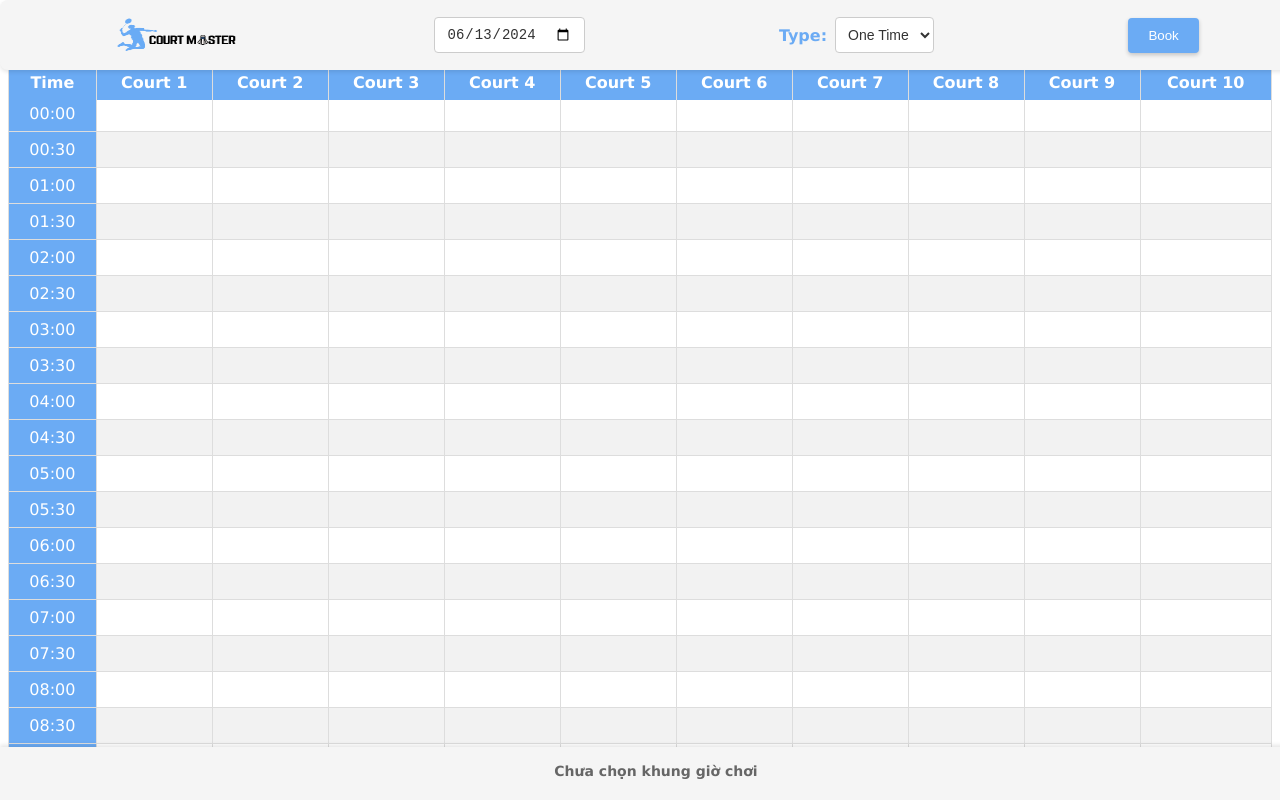
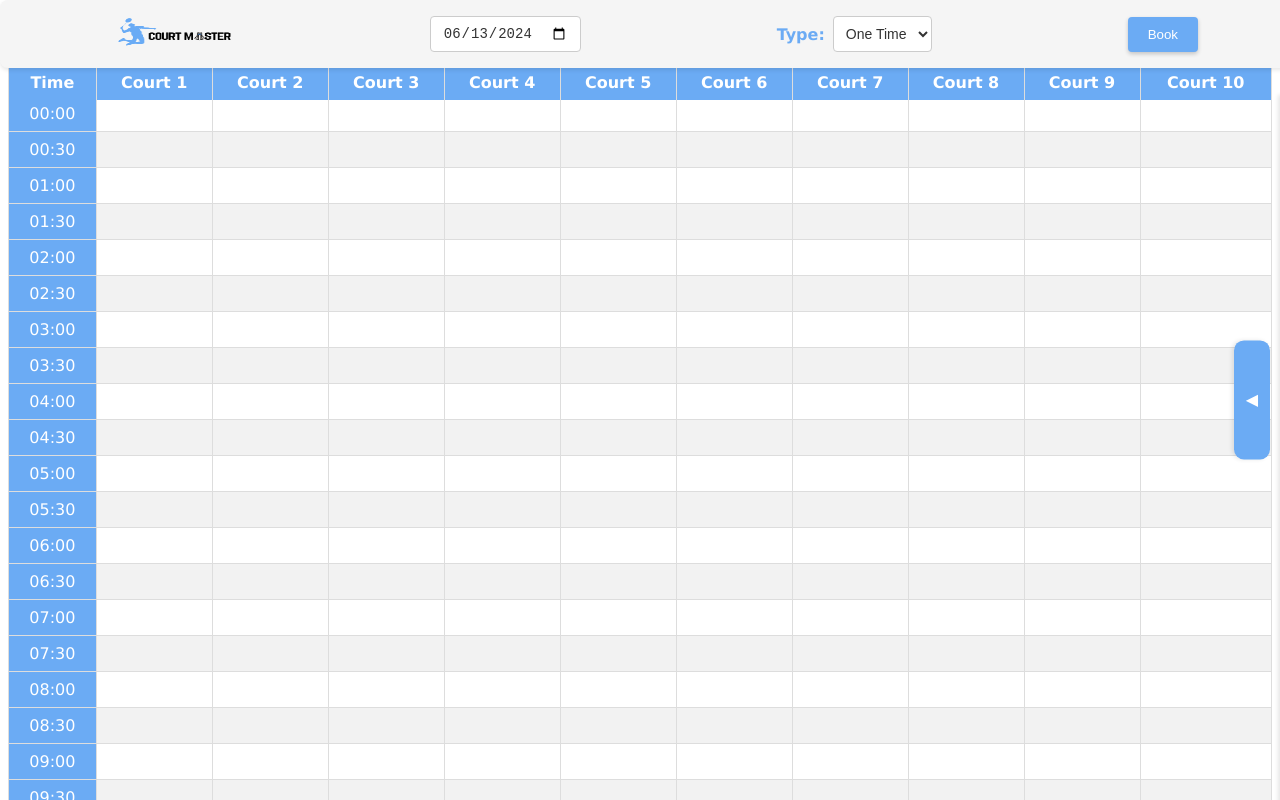
Before and after one commit to Zapz31/Court-Master-Frontend, a Vue app: page /schedule in a window 1280 px wide. Shown: the top 800 px of the page. Built offline with nearby package versions, Linux system fonts and the light colour scheme.

Commit message:
Render slot base on date sucessfully

```diff
--- a/src/components/Detail/ClubDetail.vue
+++ b/src/components/Detail/ClubDetail.vue
@@ -358,7 +358,7 @@ h4 {
 }
 
 .image-container {
-  margin-left: 108px;
+  margin-left: 28px;
   display: flex;
   justify-content: center;
   align-items: center;
--- a/src/components/Detail/Logo.vue
+++ b/src/components/Detail/Logo.vue
@@ -1,12 +1,15 @@
 <template>
   <div class="logo">
-    <router-link to="/">
+    <a href="/">
       <img
         src="../../../public/img/mono_blue.png"
         alt="logo_img"
         class="image_logo"
       />
-    </router-link>
+    </a>
+    <!-- <router-link to="/">
+
+    </router-link> -->
   </div>
 </template>
 
--- a/src/components/Homepage/ClubCard.vue
+++ b/src/components/Homepage/ClubCard.vue
@@ -15,7 +15,7 @@
         />
         <h3>{{ club.clubName }}</h3>
         <p>Address: {{ club.clubAddress }}</p>
-        <p>Average price: {{ club.averagePrice }} VND/hour</p>
+        <p>Average price: {{ club.averagePrice }}₫/h</p>
       </router-link>
     </div>
   </div>
--- a/src/components/Homepage/Logo.vue
+++ b/src/components/Homepage/Logo.vue
@@ -1,10 +1,12 @@
 <template>
   <div class="logo">
-    <img
-      src="../../../public/img/mono_blue.png"
-      alt="logo_img"
-      class="image_logo"
-    />
+    <a href="/">
+      <img
+        src="../../../public/img/mono_blue.png"
+        alt="logo_img"
+        class="image_logo"
+      />
+    </a>
   </div>
 </template>
 
--- a/src/components/Schedule/ScheduleController.vue
+++ b/src/components/Schedule/ScheduleController.vue
@@ -1,6 +1,8 @@
 <template>
   <div class="controller">
-    <img src="../../../public/img/mono_blue_crop.png" class="logo" alt="" />
+    <a href="/">
+      <img src="../../../public/img/mono_blue_crop.png" class="logo" alt="" />
+    </a>
     <div class="date-picker">
       <input type="date" v-model="selectedDate" @change="handleDateChange" />
     </div>
@@ -129,7 +131,7 @@ const handleDateChange = () => {
 }
 
 .logo {
-  height: 38px;
-  width: 126px;
+  height: 32px;
+  width: 120px;
 }
 </style>
--- a/src/components/Schedule/ScheduleInformation.vue
+++ b/src/components/Schedule/ScheduleInformation.vue
@@ -1,91 +1,211 @@
 <template>
-  <div class="schedule-information">
+  <div class="schedule-information-wrapper" :class="{ 'is-open': isOpen }">
+    <div class="schedule-information" ref="infoPanel">
+      <h3>Thông tin đặt sân</h3>
+      <div class="info-scroll">
+        <div v-if="scheduleSessions.length > 0">
           <div
-      v-if="
-        scheduleStore.startTime && scheduleStore.endTime && scheduleStore.court
-      "
+            v-for="(session, index) in scheduleSessions"
+            :key="index"
             class="info-item"
           >
-      <!-- Hiển thị thông tin khi có dữ liệu -->
-      <label
-        >Time: {{ scheduleStore.startTime }} -
-        {{ scheduleStore.endTime }}</label
-      >
-      <br />
-      <label for="">Hours: {{ hours }} h</label>
+            <label>
+              Time: {{ session.startTime }} - {{ session.endTime }}
+            </label>
+            <label>
+              Hours: {{ calculateHours(session.startTime, session.endTime) }} h
+            </label>
+            <label>Price: {{ session.price }} VNĐ</label>
+            <label>Court: {{ session.court }}</label>
+          </div>
         </div>
         <div v-else class="info-item">
           <label>Chưa chọn khung giờ chơi</label>
         </div>
-    <div
-      v-if="
-        scheduleStore.startTime && scheduleStore.endTime && scheduleStore.court
-      "
-      class="info-item"
-    >
-      <label>Price: {{ scheduleStore.price }} VNĐ</label>
       </div>
-    <div
-      v-if="
-        scheduleStore.startTime && scheduleStore.endTime && scheduleStore.court
-      "
-      class="info-item"
-    >
-      <label>Court: {{ scheduleStore.court }}</label>
     </div>
+    <button @click="toggleDropdown" class="toggle-button">
+      <span v-if="isOpen">&#9654;</span>
+      <span v-else>&#9664;</span>
+    </button>
   </div>
 </template>
 
 <script setup>
-import { computed } from "vue";
+import { computed, onMounted, onUnmounted, ref } from "vue";
 import { useScheduleStore } from "../../stores/scheduleStore";
 
 const scheduleStore = useScheduleStore();
+const isOpen = ref(false);
+const infoPanel = ref(null);
 
-const hours = computed(() => {
-  const [startHour, startMinute] = scheduleStore.startTime
-    .split(":")
-    .map(Number);
-  const [endHour, endMinute] = scheduleStore.endTime.split(":").map(Number);
+const toggleDropdown = () => {
+  isOpen.value = !isOpen.value;
+};
+
+const scheduleSessions = computed(() => scheduleStore.sessions);
+
+const calculateHours = (startTime, endTime) => {
+  const [startHour, startMinute] = startTime.split(":").map(Number);
+  const [endHour, endMinute] = endTime.split(":").map(Number);
   const startTotalMinutes = startHour * 60 + startMinute;
   const endTotalMinutes = endHour * 60 + endMinute;
   const totalMinutes = endTotalMinutes - startTotalMinutes;
   return (totalMinutes / 60).toFixed(1);
+};
+
+const updateHeight = () => {
+  const table = document.querySelector(".schedule-table-wrapper table");
+  const tbody = table ? table.querySelector("tbody") : null;
+  if (tbody && infoPanel.value) {
+    const tbodyRect = tbody.getBoundingClientRect();
+    infoPanel.value.style.height = `${tbodyRect.height}px`;
+    infoPanel.value.style.top = `${tbodyRect.top}px`;
+  }
+};
+
+onMounted(() => {
+  updateHeight();
+  window.addEventListener("resize", updateHeight);
+});
+
+onUnmounted(() => {
+  window.removeEventListener("resize", updateHeight);
 });
 </script>
 
-<style>
+<style scoped>
+.schedule-information-wrapper {
+  position: fixed;
+  right: -33.33%;
+  top: 0;
+  height: 100%;
+  width: 33.33%;
+  transition: right 0.3s ease;
+  z-index: 1000;
+  display: flex;
+  align-items: center;
+}
+
+.schedule-information-wrapper.is-open {
+  right: 0;
+}
+
+.toggle-button {
+  border-radius: 10px;
+  color: white;
+  position: absolute;
+  left: -46px;
+  top: 50%;
+  transform: translateY(-50%);
+  background-color: #6babf4;
+  border: none;
+  padding-top: 50px;
+  padding-bottom: 50px;
+  cursor: pointer;
+  font-size: 16px;
+  width: 36px;
+  height: auto;
+  white-space: normal;
+  text-align: center;
+  line-height: 1.2;
+  box-shadow: -2px 0 4px rgba(0, 0, 0, 0.1);
+}
+
 .schedule-information {
-  position: fixed;
-  bottom: 0;
-  left: 0;
-  width: 100%;
   background-color: #f5f5f5;
   padding: 16px;
-  box-shadow: 0 -2px 4px rgba(0, 0, 0, 0.1);
+  box-shadow: -2px 0 4px rgba(0, 0, 0, 0.1);
+  overflow-y: auto;
+  position: absolute;
+  width: 100%;
+  height: 100%;
   display: flex;
-  justify-content: center;
-  align-items: center;
-  z-index: 100;
+  flex-direction: column;
+}
+
+.info-scroll {
+  flex-grow: 1;
+  overflow-y: auto;
+  padding-right: 10px;
+  max-height: calc(
+    3 * (80px + 4 * 8px + 38px)
+  ); /* Adjust based on your info-item structure */
+}
+
+h3 {
+  margin-top: 0;
+  margin-bottom: 16px;
 }
 
 .info-item {
-  margin: 0 20px;
-  text-align: center;
+  border-radius: 14px;
+  margin-bottom: 20px;
+  padding: 10px;
+  background: #6babf4;
+  color: white;
+  position: relative;
 }
 
 .info-item label {
   display: block;
   font-weight: bold;
-  margin-bottom: 5px;
+  margin-bottom: 8px;
 }
 
-.info-item label:first-child {
-  font-size: 16px;
+/* Scrollbar styles */
+.info-scroll::-webkit-scrollbar {
+  width: 8px;
 }
 
-.info-item label:last-child {
+.info-scroll::-webkit-scrollbar-track {
+  background: #f1f1f1;
+}
+
+.info-scroll::-webkit-scrollbar-thumb {
+  background: #888;
+  border-radius: 4px;
+}
+
+.info-scroll::-webkit-scrollbar-thumb:hover {
+  background: #555;
+}
+
+@media (max-width: 1200px) {
+  .schedule-information-wrapper {
+    width: 40%;
+    right: -40%;
+  }
+}
+
+@media (max-width: 992px) {
+  .schedule-information-wrapper {
+    width: 50%;
+    right: -50%;
+  }
+}
+
+@media (max-width: 768px) {
+  .schedule-information-wrapper {
+    width: 60%;
+    right: -60%;
+  }
+  .toggle-button {
+    left: -60px;
+    width: 60px;
     font-size: 14px;
-  color: #666;
+  }
+}
+
+@media (max-width: 576px) {
+  .schedule-information-wrapper {
+    width: 80%;
+    right: -80%;
+  }
+  .toggle-button {
+    left: -50px;
+    width: 50px;
+    font-size: 12px;
+  }
 }
 </style>
--- a/src/components/Schedule/ScheduleTable.vue
+++ b/src/components/Schedule/ScheduleTable.vue
@@ -19,7 +19,7 @@
             @mouseup="handleMouseUp"
             @mouseleave="hidePopup"
           >
-            <slot-popup
+            <!-- <slot-popup
               v-if="showPopup"
               :show="true"
               :style="{
@@ -27,7 +27,7 @@
                 top: popupPosition.y + 'px',
               }"
               class="slot-popup"
-            />
+            /> -->
           </td>
         </tr>
       </tbody>
@@ -36,22 +36,13 @@
 </template>
 
 <script setup>
-import { computed, defineProps, ref, watch } from "vue";
+import { computed, ref, watch } from "vue";
 import { useScheduleStore } from "../../stores/scheduleStore";
-import SlotPopup from "../Schedule/SessionPopup.vue";
-
-const props = defineProps({
-  selectedDate: {
-    type: String,
-    required: true,
-  },
-});
 
 const scheduleStore = useScheduleStore();
 
-const courtCount = 10; // Thay đổi giá trị này tùy theo số sân của CLB
+const courtCount = 10;
 
-// Time được fixed cố định 24h tức 48 hàng
 const times = computed(() => {
   const times = [];
   for (let hour = 0; hour < 24; hour++) {
@@ -70,63 +61,72 @@ const formatTime = (time) => {
     .padStart(2, "0")}`;
 };
 
-// Tạo danh sách để lưu trữ các phiên chơi
 const sessions = ref([]);
 
-//dữ liệu cần truyền cho 1 phiên chơi
-// =====================================TEST BACKEND DATA===========================================
 const initializeSessions = () => {
-  sessions.value.push({
+  sessions.value = [
+    {
       startTime: "16:30",
       endTime: "18:30",
       court: 9,
       status: "booked",
       date: "18/06/2024",
-  });
-  sessions.value.push({
+    },
+
+    {
+      startTime: "16:30",
+      endTime: "18:30",
+      court: 1,
+      status: "booked",
+      date: "18/06/2024",
+    },
+
+    {
+      startTime: "18:30",
+      endTime: "20:30",
+      court: 1,
+      status: "booked",
+      date: "18/06/2024",
+    },
+
+    {
       startTime: "14:30",
       endTime: "16:00",
       court: 5,
       status: "booked",
       date: "19/06/2024",
-  });
-
-  sessions.value.push({
+    },
+    {
       startTime: "14:30",
       endTime: "16:00",
       court: 8,
       status: "booked",
       date: "20/06/2024",
-  });
-
-  sessions.value.push({
+    },
+    {
       startTime: "06:30",
       endTime: "08:00",
       court: 1,
       status: "booked",
       date: "21/06/2024",
-  });
-
-  sessions.value.push({
+    },
+    {
       startTime: "12:30",
       endTime: "15:00",
       court: 3,
       status: "booked",
       date: "22/06/2024",
-  });
-
-  sessions.value.push({
+    },
+    {
       startTime: "15:00",
       endTime: "20:00",
       court: 3,
       status: "bookedByUser",
       date: "23/06/2024",
-  });
+    },
+  ];
 };
 
-// =================================================================================================
-
-// Khởi tạo dữ liệu mẫu
 initializeSessions();
 
 const formatDate = (dateString) => {
@@ -140,7 +140,7 @@ const formatDate = (dateString) => {
 const filteredSessions = ref([]);
 
 watch(
-  () => props.selectedDate,
+  () => scheduleStore.selectedDate,
   (newDate) => {
     filterSessionsByDate(newDate);
   },
@@ -149,10 +149,9 @@ watch(
 
 function filterSessionsByDate(date) {
   if (date === "") {
-    // Nếu không có ngày được chọn, không hiển thị bất kỳ session nào
     filteredSessions.value = [];
   } else {
-    const formattedDate = formatDate(date); // Chuyển đổi ngày sang định dạng "dd/mm/yyyy"
+    const formattedDate = formatDate(date);
     filteredSessions.value = sessions.value.filter(
       (session) => session.date === formattedDate
     );
@@ -163,9 +162,6 @@ let isDragging = ref(false);
 let dragStartCell = ref(null);
 let selectedCells = ref([]);
 
-//Xanh duong dam: cua người khác đặt (đẩy từ BE)
-//Cam: cua người dùng đặt từ trước đó (đẩy từ BE)
-//Xanh lá: Chọn giờ chơi mới (FE)
 const handleMouseDown = (time, court) => {
   const startTime = formatTime(time);
   const cell = filteredSessions.value.find(
@@ -177,29 +173,18 @@ const handleMouseDown = (time, court) => {
 
   if (cell) {
     if (cell.status === "selected") {
-      // Xóa dữ liệu khung giờ chơi hiện tại
-      scheduleStore.startTime = "";
-      scheduleStore.endTime = "";
-      scheduleStore.court = null;
-      scheduleStore.price = 0;
-
-      // Hiển thị lại thông tin của khung giờ chơi trước đó (nếu có)
-      const previousSession = filteredSessions.value.find(
+      // Remove the session from the store
+      const sessionIndex = scheduleStore.sessions.findIndex(
         (session) =>
           session.court === court &&
-          session.endTime < cell.startTime &&
-          session.status === "selected"
+          session.startTime === cell.startTime &&
+          session.endTime === cell.endTime
       );
-
-      if (previousSession) {
-        scheduleStore.updateScheduleInfo(
-          previousSession.startTime,
-          previousSession.endTime,
-          court
-        );
+      if (sessionIndex !== -1) {
+        scheduleStore.removeSession(sessionIndex);
       }
 
-      // Xóa các ô đã được chọn
+      // Remove the session from filteredSessions
       filteredSessions.value = filteredSessions.value.filter(
         (session) =>
           !(
@@ -210,7 +195,7 @@ const handleMouseDown = (time, court) => {
       );
       return;
     }
-    return; // Không làm gì nếu ô đã được đặt chỗ hoặc đã được đặt bởi người dùng
+    return;
   }
 
   isDragging.value = true;
@@ -289,16 +274,19 @@ const handleMouseUp = () => {
   const sessionStart = selectedCells.value[0].time;
   const sessionEnd = selectedCells.value[selectedCells.value.length - 1].time;
   const court = selectedCells.value[0].court;
-  const existingSession =
-    scheduleStore.court === court && scheduleStore.endTime === sessionStart;
-  if (existingSession) {
-    scheduleStore.endTime = sessionEnd;
-    scheduleStore.calculatePrice();
-  } else {
-    scheduleStore.updateScheduleInfo(sessionStart, sessionEnd, court);
-  }
+  scheduleStore.addSession(sessionStart, sessionEnd, court);
   selectedCells.value = [];
 };
+
+const removeSession = (time, court) => {
+  const sessionIndex = scheduleStore.sessions.findIndex(
+    (session) => session.startTime === time && session.court === court
+  );
+  if (sessionIndex !== -1) {
+    scheduleStore.removeSession(sessionIndex);
+  }
+};
+
 const updateSession = (time, court, isStart) => {
   const cell = filteredSessions.value.find(
     (session) =>
@@ -342,7 +330,7 @@ const getCellClass = (time, court) => {
     if (session.status === "booked") {
       return "booked";
     } else if (session.status === "bookedByUser") {
-      return "bookedByUser ";
+      return "bookedByUser";
     } else if (session.status === "selected") {
       return "selected";
     }
--- a/src/stores/scheduleStore.js
+++ b/src/stores/scheduleStore.js
@@ -2,40 +2,40 @@ import { defineStore } from 'pinia';
 
 export const useScheduleStore = defineStore('schedule', {
   state: () => ({
-    selectedDate: '', // Khởi tạo với ngày hiện tại
-    startTime: '',
-    endTime: '',
-    court: null,
-    price: 0,
+    selectedDate: '',
+    sessions: [],
   }),
   actions: {
-    updateScheduleInfo(start, end, courtNumber) {
-      this.startTime = start;
-      this.endTime = end;
-      this.court = courtNumber;
-      this.calculatePrice();
+    addSession(start, end, courtNumber) {
+      const price = this.calculatePrice(start, end);
+      this.sessions.push({
+        startTime: start,
+        endTime: end,
+        court: courtNumber,
+        price: price,
+      });
     },
-    calculatePrice() {
-      const [startHour, startMinute] = this.startTime.split(':').map(Number)
-      const [endHour, endMinute] = this.endTime.split(':').map(Number)
-      const startTotalMinutes = startHour * 60 + startMinute
-      const endTotalMinutes = endHour * 60 + endMinute
-      const totalMinutes = endTotalMinutes - startTotalMinutes
-      const hours = totalMinutes / 60
-      this.price = hours * 80000 // Giá mặc định 80.000 VNĐ/giờ
+    removeSession(index) {
+      this.sessions.splice(index, 1);
     },
-
+    calculatePrice(start, end) {
+      const [startHour, startMinute] = start.split(':').map(Number);
+      const [endHour, endMinute] = end.split(':').map(Number);
+      const startTotalMinutes = startHour * 60 + startMinute;
+      const endTotalMinutes = endHour * 60 + endMinute;
+      const totalMinutes = endTotalMinutes - startTotalMinutes;
+      const hours = totalMinutes / 60;
+      return hours * 80000; // Giá mặc định 80.000 VNĐ/giờ
+    },
     initializeSelectedDate() {
       const today = new Date().toISOString().split('T')[0];
       this.selectedDate = today;
     },
-
     updateSelectedDate(date) {
       this.selectedDate = date;
     },
-    initializeSelectedDate() {
-      const today = new Date().toISOString().split('T')[0]
-      this.selectedDate = today
+    clearSessions() {
+      this.sessions = [];
     },
   },
-})
+});
--- a/src/views/ScheduleScreen.vue
+++ b/src/views/ScheduleScreen.vue
@@ -5,10 +5,7 @@
   <div class="schedule-table-wrapper">
     <schedule-table />
   </div>
-
-  <div class="shedule-information-wrapper">
-    <schedule-information />
-  </div>
+  <schedule-information />
 </template>
 
 <script setup>
@@ -20,24 +17,16 @@ import ScheduleTable from "../components/Schedule/ScheduleTable.vue";
 <style>
 .schedule-table-wrapper {
   padding-top: 50px;
-  padding-bottom: 100px; /* Khoảng trống để không bị che bởi thanh thông tin cố định */
 }
 
 .schedule-controller {
   margin-top: -20px;
   position: sticky;
   top: 0;
-  z-index: 3; /* Z-index cao hơn th */
+  z-index: 3;
   background-color: #f5f5f5;
   padding: 16px;
-  height: 50px; /* Chiều cao tương ứng để không chồng lên phần th */
+  height: 50px;
   box-shadow: 0 2px 4px rgba(0, 0, 0, 0.1);
 }
-
-.schedule-information-wrapper {
-  position: fixed;
-  bottom: 0;
-  left: 0;
-  width: 100%;
-}
 </style>
```
Lines whose indentation alone changed are shown as unchanged.
